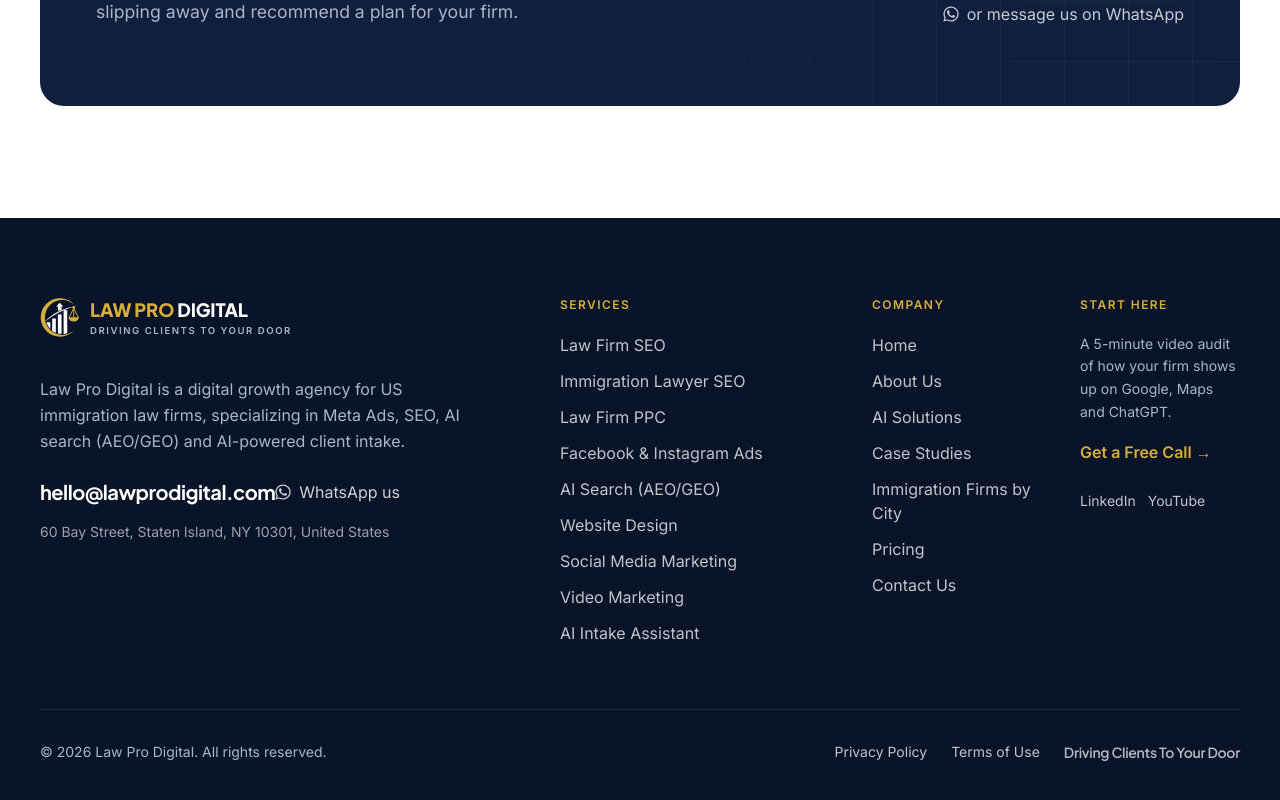
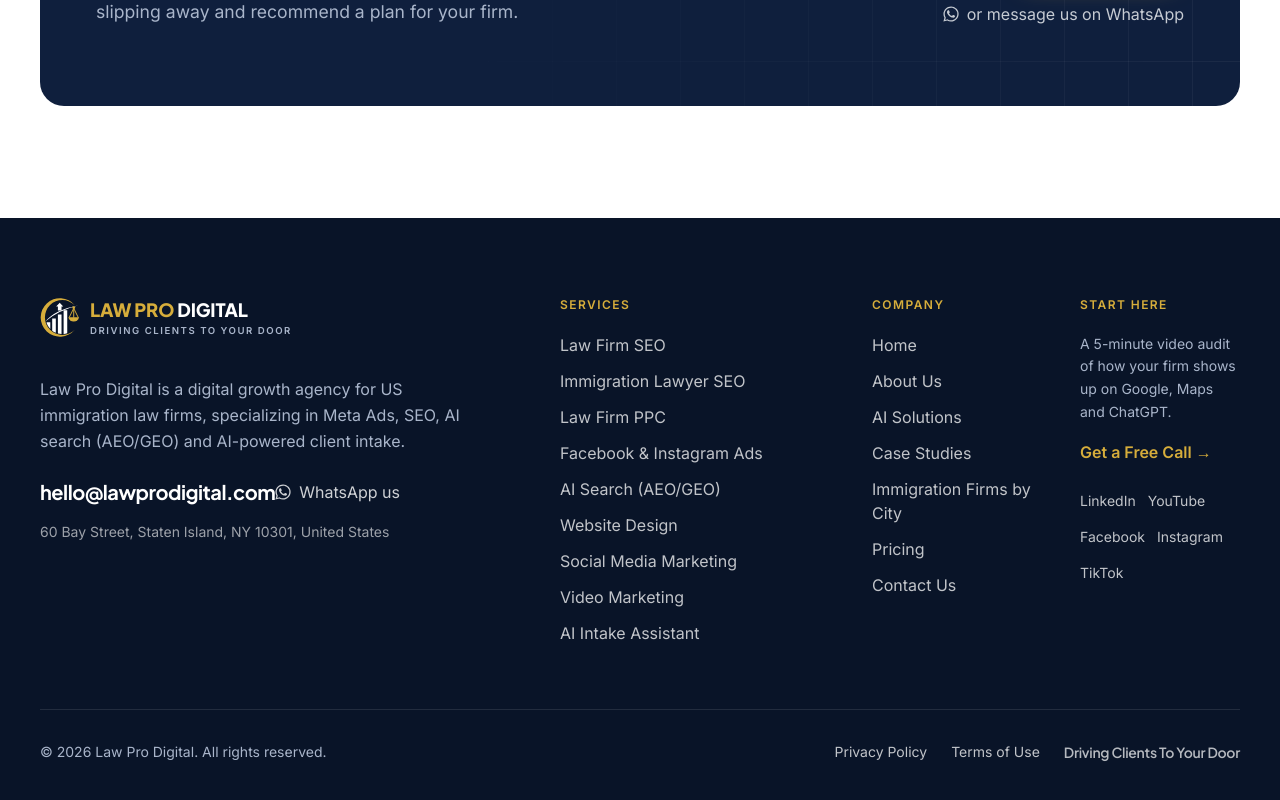
Before and after one commit to Webasif1/lawprodigital, a Next.js app: page /pricing in a window 1280 px wide. Shown: the part 2273-3073 px from the top of the page. Built offline with nearby package versions, Linux system fonts and the light colour scheme; no server answers.

Commit message:
Add Facebook, Instagram and TikTok profiles

```diff
--- a/src/content/site.ts
+++ b/src/content/site.ts
@@ -16,7 +16,7 @@ export type ContactDetails = {
   offices?: { label: string; lines: string[] }[];
 };
 
-export type SocialLink = { label: "Facebook" | "Twitter" | "YouTube" | "LinkedIn" | "Instagram" | "Upwork"; href: string };
+export type SocialLink = { label: "Facebook" | "Twitter" | "YouTube" | "LinkedIn" | "Instagram" | "TikTok" | "Upwork"; href: string };
 
 export const site = {
   name: "Law Pro Digital",
@@ -55,6 +55,9 @@ export const whatsappUrl = (text: string) =>
 export const socials: SocialLink[] = [
   { label: "LinkedIn", href: "https://www.linkedin.com/company/lawprodigital/" },
   { label: "YouTube", href: "https://www.youtube.com/@LawProDigital" },
+  { label: "Facebook", href: "https://www.facebook.com/profile.php?id=61579339467322" },
+  { label: "Instagram", href: "https://www.instagram.com/lawprodigital/" },
+  { label: "TikTok", href: "https://www.tiktok.com/@lawprodigital" },
 ];
 
 /** Shown after the Services menu in the header. */
```
